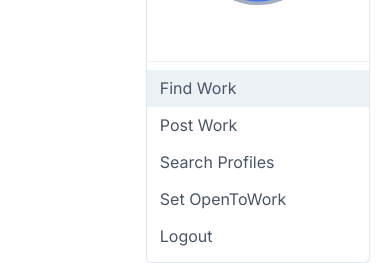
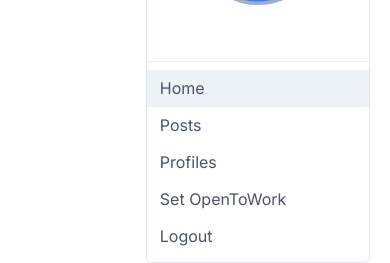
Before and after one commit to MohanVaddi/dpdwwubc, a Next.js app: page /user/1 in a window 390 px wide. Both pictures are taken after a click on the button 354 px from the left and 29 px from the top of the page. Shown: the part 210-473 px from the top of the page. Built offline with nearby package versions, Linux system fonts and the light colour scheme; no server answers.

Commit message:
check accuracy in mobile

```diff
--- a/components/UI/Header.tsx
+++ b/components/UI/Header.tsx
@@ -143,9 +143,23 @@ const Header: React.FC<{}> = () => {
                             {/* <MenuItem>Your Servers</MenuItem> */}
                             {isMobile && (
                                 <>
-                                    <MenuItem>Find Work</MenuItem>
-                                    <MenuItem>Post Work</MenuItem>
-                                    <MenuItem>Search Profiles</MenuItem>
+                                    <MenuItem>
+                                        <NavLink href={'/home'} key={'home'}>
+                                            {'Home'}
+                                        </NavLink>
+                                    </MenuItem>
+                                    <MenuItem>
+                                        <NavLink href={'/posts'} key={'posts'}>
+                                            {'Posts'}
+                                        </NavLink>
+                                    </MenuItem>
+                                    <MenuItem>
+                                        <NavLink
+                                            href={'/profiles'}
+                                            key={'profiles'}>
+                                            {'Profiles'}
+                                        </NavLink>
+                                    </MenuItem>
                                 </>
                             )}
                             <MenuItem>Set OpenToWork</MenuItem>
--- a/pages/posts/index.tsx
+++ b/pages/posts/index.tsx
@@ -120,7 +120,7 @@ const Posts: NextPage<PostPageProps> = (props) => {
                             />
                         </Head>
                         {<DynamicMap />}
-                        <div id='my-map' style={{ height: 500, width: 500 }} />
+                        {/* <div id='my-map' style={{ height: 500, width: 500 }} /> */}
                         <Flex
                             h='full'
                             flexDirection={{ base: 'column', xl: 'column' }}
```
Also changed, not shown: components/Map.tsx (+8 -8 lines).
